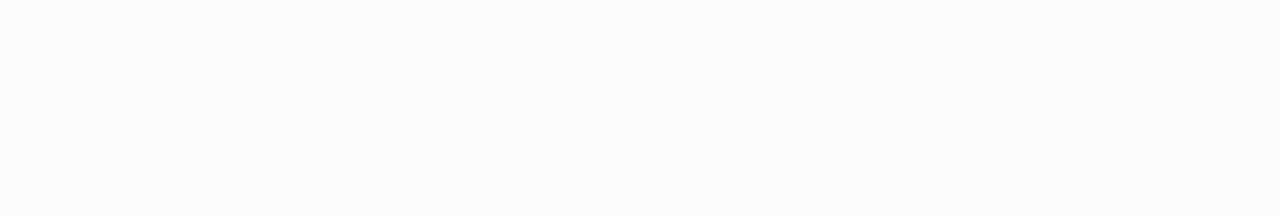
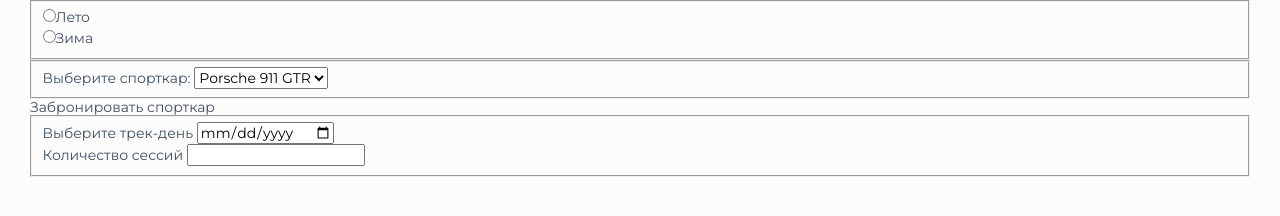
Before and after one commit to NikSkor/auto-calc, a plain HTML site: page index.html in a window 1280 px wide. Drawn offline with Linux system fonts and the light colour scheme.

Commit message:
html start

```diff
--- a/index.html
+++ b/index.html
@@ -11,6 +11,45 @@
   <title>Auto calculator</title>
 </head>
 <body>
+  <main class="main">
+    <div class="main__container container">
+      <div class="selector">
+        <form class="selector__form form">
+          <fieldset>
+            <p><label> <input type="radio" name="season" required value="summer">Лето</label></p>
+            <p><label> <input type="radio" name="season" required value="winter">Зима</label></p>
+          </fieldset>
+          <fieldset>
+            <label>Выберите спорткар: <select name="carType" required>
+                <option value="Porsche 911 GTR">Porsche 911 GTR</option>
+                <option value="Bmv">Bmv</option>
+                <option value="Chevrolet">Chevrolet</option>
+              </select></label>
+          </fieldset>
+          <button class="form__submit">
+            Забронировать спорткар
+          </button>
+          <fieldset>
+            <div class="form__calc calc">
+              <div class="calc__date">
+                <span class="calc__subtitle">Выберите трек-день</span>
+                <input type="date" name="date">
+              </div>
+              <div class="calc__value">
+                <span class="calc__subtitle">Количество сессий</span>
+                <input type="number" name="number">
+              </div>
+            </div>
+          </fieldset>
+        </form>
 
+      </div>
+      <!-- /.selector -->
+      <div class="booking">
+
+      </div>
+      <!-- /.booking -->
+    </div>
+  </main>
 </body>
 </html>
```
